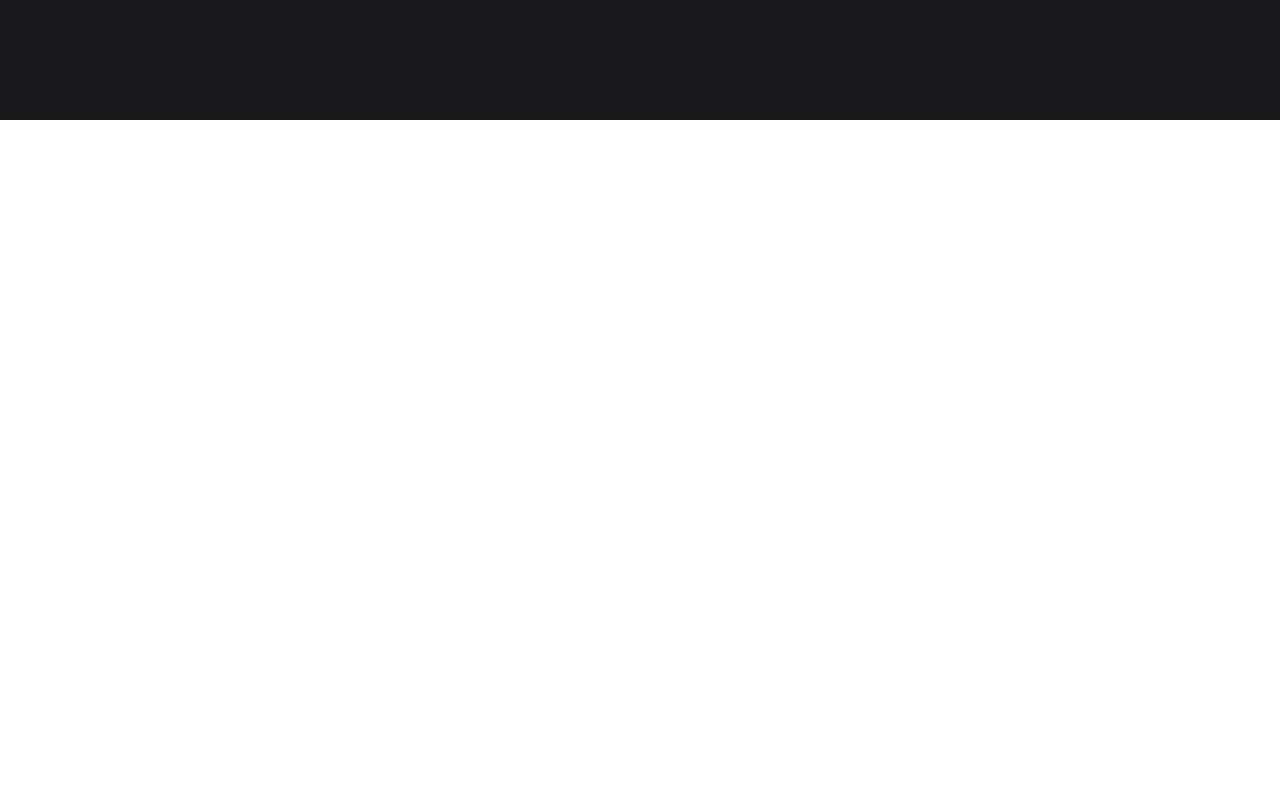
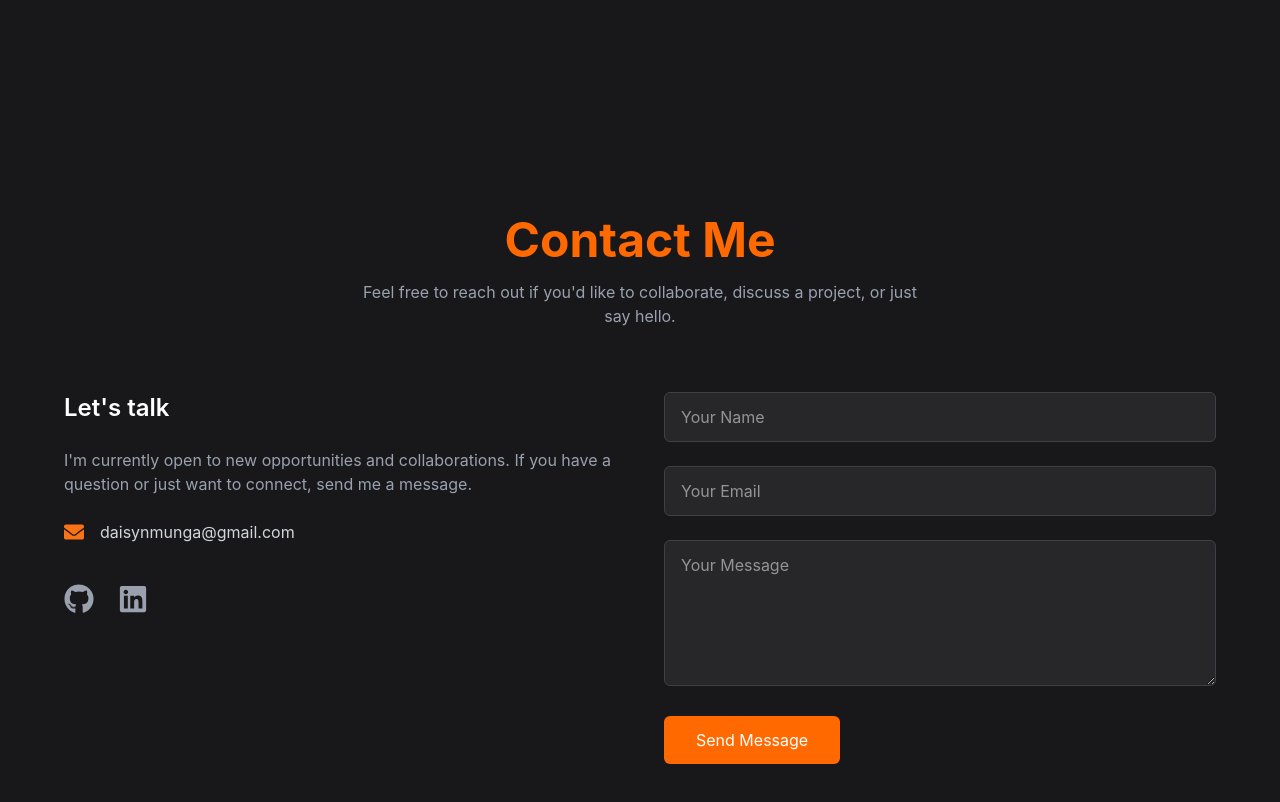
Before and after one commit to Mungad/Portfolio, a React (Vite) app: page / in a window 1280 px wide. Shown: the part 680-1482 px from the top of the page. Before the commit the page ends 800 px from the top, so only its background shows below. Built offline with nearby package versions, Linux system fonts and the light colour scheme.

Commit message:
About me

```diff
--- /dev/null
+++ b/src/components/ContactMe.tsx
@@ -0,0 +1,101 @@
+import { FaGithub, FaLinkedin, FaEnvelope } from "react-icons/fa"
+
+export default function ContactMe() {
+  return (
+    <section className="bg-zinc-900 text-white py-24 px-6">
+
+      <div className="max-w-6xl mx-auto">
+
+        {/* Title */}
+        <div className="text-center mb-16">
+          <h1 className="text-4xl md:text-5xl font-bold text-orange-500 mb-4">
+            Contact Me
+          </h1>
+
+          <p className="text-gray-400 max-w-xl mx-auto">
+            Feel free to reach out if you'd like to collaborate,
+            discuss a project, or just say hello.
+          </p>
+        </div>
+
+        {/* Contact Layout */}
+        <div className="grid md:grid-cols-2 gap-12">
+
+          {/* LEFT SIDE - Contact Info */}
+          <div className="space-y-6">
+
+            <h2 className="text-2xl font-semibold">
+              Let's talk
+            </h2>
+
+            <p className="text-gray-400">
+              I'm currently open to new opportunities and collaborations.
+              If you have a question or just want to connect, send me a message.
+            </p>
+
+            {/* Email */}
+            <div className="flex items-center space-x-4 text-gray-300">
+              <FaEnvelope color="#f97316" size="1.25rem" />
+              <span>daisynmunga@gmail.com</span>
+            </div>
+
+            {/* Socials */}
+            <div className="flex space-x-6 pt-4">
+
+              <a
+                href="https://github.com/mungad"
+                target="_blank"
+                className="text-gray-400 hover:text-white text-3xl"
+              >
+                <FaGithub />
+              </a>
+
+              <a
+                href="https://www.linkedin.com/in/daisy-munga-3a3b4a239"
+                target="_blank"
+                className="text-gray-400 hover:text-white text-3xl"
+              >
+                <FaLinkedin />
+              </a>
+
+            </div>
+
+          </div>
+
+          {/* RIGHT SIDE - Contact Form */}
+          <form className="space-y-6">
+
+            <input
+              type="text"
+              placeholder="Your Name"
+              className="w-full bg-zinc-800 border border-zinc-700 rounded-md px-4 py-3 focus:outline-none focus:border-orange-500"
+            />
+
+            <input
+              type="email"
+              placeholder="Your Email"
+              className="w-full bg-zinc-800 border border-zinc-700 rounded-md px-4 py-3 focus:outline-none focus:border-orange-500"
+            />
+
+            <textarea
+              placeholder="Your Message"
+              rows={5}
+              className="w-full bg-zinc-800 border border-zinc-700 rounded-md px-4 py-3 focus:outline-none focus:border-orange-500"
+            />
+
+            <button
+              type="submit"
+              className="bg-orange-500 hover:bg-orange-600 px-8 py-3 rounded-md w-full md:w-auto"
+            >
+              Send Message
+            </button>
+
+          </form>
+
+        </div>
+
+      </div>
+
+    </section>
+  )
+}
--- a/src/pages/Home.tsx
+++ b/src/pages/Home.tsx
@@ -1,12 +1,14 @@
 //import React from 'react'
 import Hero from '../components/Hero'
 import Navbar from '../components/Navbar'
+import ContactMe from "../components/ContactMe"
 
 export default function Home() {
   return (
     <main>
       <Hero />
       <Navbar />
+      <ContactMe />
     </main>
   )
 }
```
